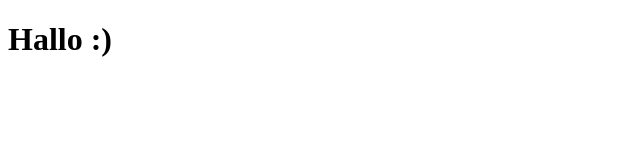
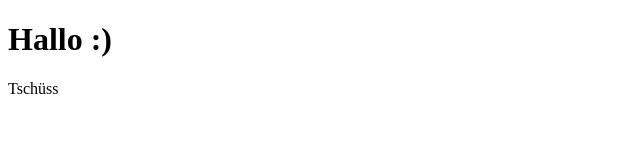
Before and after one commit to realAngelaMerkel/gis_sose20, a plain HTML site: page Aufgabe00/index.html in a window 1280 px wide. Shown: the full height of the page, 0-640 px from the left. Drawn offline with Linux system fonts and the light colour scheme.

Commit message:
00 korrekt

```diff
--- a/Aufgabe00/index.html
+++ b/Aufgabe00/index.html
@@ -7,5 +7,6 @@
 </head>
 <body>
     <h1>Hallo :)</h1>
+    <p1>Tschüss</p1>
 </body>
 </html>
```
